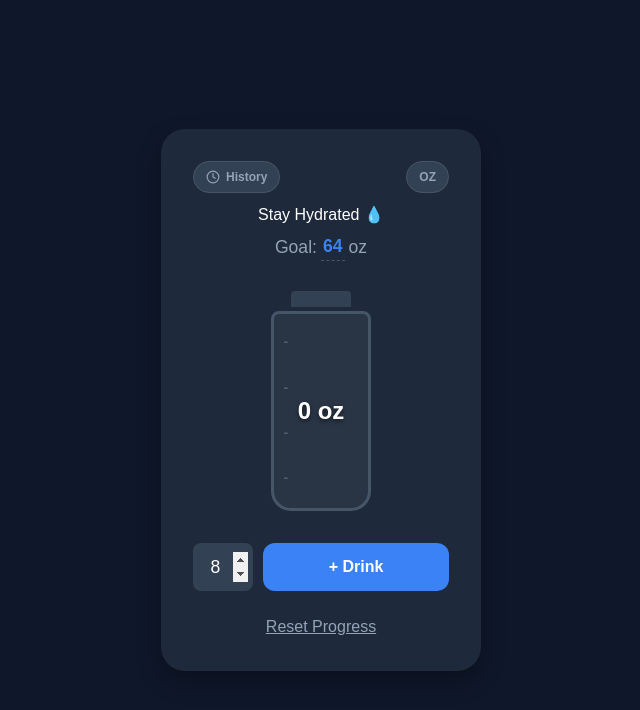
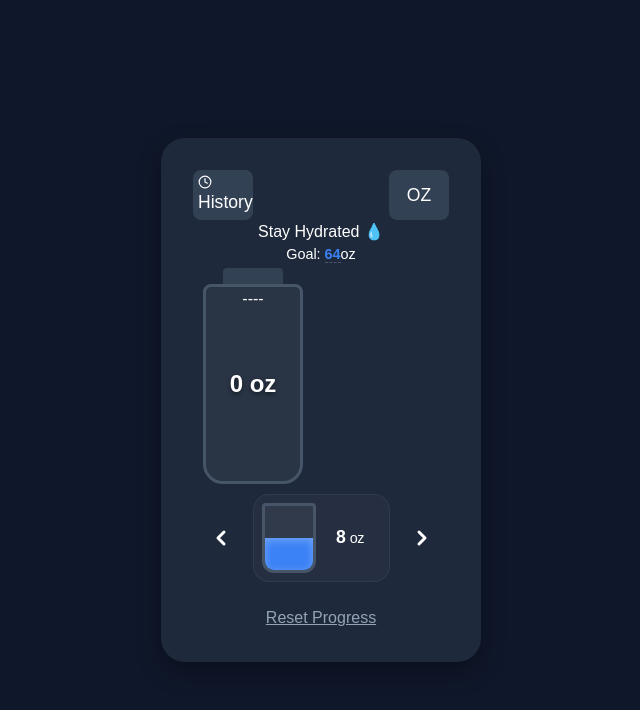
Before and after one commit to nadia-nh/rc-water-tracking-app, a Next.js app: page / in a window 1280 px wide. Shown: the top 710 px of the page, without its empty margins (319-959 px from the left). Built offline with nearby package versions, Linux system fonts and the light colour scheme.

Commit message:
Change input water amount selection to use a glass

```diff
--- a/app/globals.css
+++ b/app/globals.css
@@ -17,6 +17,7 @@ body {
   min-height: 100vh;
 }
 
+/* 1. Main Card */
 .card {
   background: #1e293b;
   padding: 2rem;
@@ -26,7 +27,14 @@ body {
   width: 320px;
 }
 
-input[type="number"] {
+/* 2. Top Action Row */
+.top-actions-container {
+  display: flex;
+  justify-content: space-between;
+  width: 100%;
+}
+
+.action-btn {
   background: #334155;
   border: none;
   color: white;
@@ -37,68 +45,76 @@ input[type="number"] {
   text-align: center;
 }
 
-/* Styling the number input arrows for better UX */
-input[type="number"]::-webkit-inner-spin-button,
-input[type="number"]::-webkit-outer-spin-button {
-  opacity: 1;
-  height: 30px;
+/* 3. Goal Area */
+.goal-container {
+  color: var(--text-muted);
+  font-size: 0.9rem;
+  height: 24px;
+}
+
+.goal-text-editable {
+  color: var(--water-blue);
+  font-weight: bold;
+  border-bottom: 1px dashed #475569;
   cursor: pointer;
 }
 
-.input-group-merged {
-  margin: 2rem auto 0 auto;
-  max-width: 260px;
-  display: flex;
-  gap: 10px;
-
-  align-items: center;
-  justify-content: center;
+.goal-input-active {
+  background: #334155;
+  border: 1px solid var(--water-blue);
+  color: white;
+  width: 60px;
+  text-align: center;
+  border-radius: 4px;
+  outline: none;
 }
 
-.amount-input {
-  background: #334155;
-  border: 1px solid #475569;
-  color: white;
-  /* padding: 10px; */
-  border-radius: 12px;
-  width: 80px;
-  font-size: 1.2rem;
-  text-align: center;
-  outline: none;
-  height: 48px;
+/* 4. Bottle Styles */
+.bottle-container {
+  width: 120px;
+  position: relative;
 }
 
-.amount-input:focus {
-  border-color: var(--water-blue);
+.bottle-cap {
+  width: 60px;
+  height: 16px;
+  background: #334155;
+  border-radius: 4px 4px 0 0;
+  margin: 0 auto;
 }
 
-.log-btn-side {
-  background: var(--water-blue);
-  color: white;
-  border: none;
-  border-radius: 12px;
-  font-weight: bold;
-  cursor: pointer;
-  flex: 1;
-
-  /* Center the text inside the button vertically */
-  display: flex;
-  align-items: center;
-  justify-content: center;
-
-  height: 48px;
-  transition: all 0.2s ease;
+.bottle-body {
+  width: 100px;
+  height: 200px;
+  background: rgba(255, 255, 255, 0.05);
+  border: 3px solid #475569;
+  border-radius: 8px 8px 20px 20px;
+  position: relative;
+  overflow: hidden;
+  margin: 0 auto;
 }
 
-.log-btn-side:hover {
-  background-color: #2563eb;
-  filter: brightness(1.1);
+.water-fill {
+  position: absolute;
+  bottom: 0;
+  left: 0;
+  right: 0;
+  background: linear-gradient(to top, #2563eb, var(--water-blue));
+  transition: height 0.5s cubic-bezier(0.4, 0, 0.2, 1);
 }
 
-.log-btn-side:active {
-  transform: scale(0.95);
+.bottle-label {
+  position: absolute;
+  top: 50%;
+  left: 50%;
+  transform: translate(-50%, -50%);
+  z-index: 10;
+  font-size: 1.5rem;
+  font-weight: 800;
+  text-shadow: 0 2px 4px rgba(0,0,0,0.5);
 }
 
+/* 5. Reset Button */
 .reset-btn {
   margin-top: 1.5rem;
   background: transparent;
@@ -108,193 +124,7 @@ input[type="number"]::-webkit-outer-spin-button {
   cursor: pointer;
 }
 
-.goal-container {
-  color: #94a3b8;
-  font-size: 1.1rem;
-  margin-top: 8px;
-  display: flex;
-  justify-content: center;
-  align-items: center;
-  gap: 4px;
-  height: 24px;
-}
-
-.goal-text-editable {
-  color: var(--water-blue);
-  font-weight: bold;
-  border-bottom: 1px dashed #475569;
-  cursor: pointer;
-  padding: 0 2px;
-  transition: border-color 0.2s;
-}
-
-.goal-text-editable:hover {
-  border-bottom-color: var(--water-blue);
-  background: rgba(59, 130, 246, 0.1);
-  border-radius: 2px;
-}
-
-.goal-input-active {
-  background: #334155;
-  border: 1px solid var(--water-blue);
-  color: white;
-  width: 50px;
-  text-align: center;
-  font-size: 1.1rem;
-  font-weight: bold;
-  margin: 0;
-  border-radius: 4px;
-  outline: none;
-}
-
-/* Hide arrows for the goal input */
-.goal-input-active::-webkit-inner-spin-button,
-.goal-input-active::-webkit-outer-spin-button {
-  -webkit-appearance: none;
-  margin: 0;
-}
-
-/* Bottle Container Layout */
-.bottle-container {
-  margin: 2rem auto;
-  width: 120px;
-  position: relative;
-  display: flex;
-  flex-direction: column;
-  align-items: center;
-}
-
-/* The Cap Section */
-.bottle-cap {
-  width: 60px;
-  height: 20px;
-  background: #334155;
-  border-radius: 4px 4px 0 0;
-  border-bottom: 4px solid #1e293b;
-}
-
-/* The Main Bottle Body */
-.bottle-body {
-  width: 100px;
-  height: 200px;
-  background: rgba(255, 255, 255, 0.05); /* Translucent plastic */
-  border: 3px solid #475569;
-  border-radius: 8px 8px 20px 20px;
-  position: relative;
-  overflow: hidden; /* Clips the water inside */
-  display: flex;
-  justify-content: center;
-  align-items: center;
-}
-
-/* Measurement marks on the side */
-.bottle-marks {
-  position: absolute;
-  left: 8px;
-  top: 10%;
-  height: 80%;
-  display: flex;
-  flex-direction: column;
-  justify-content: space-between;
-  color: rgba(255, 255, 255, 0.2);
-  font-family: monospace;
-  font-weight: bold;
-}
-
-/* The Liquid Logic */
-.water-fill {
-  position: absolute;
-  bottom: 0;
-  left: 0;
-  right: 0;
-  background: linear-gradient(to top, #2563eb, var(--water-blue));
-  transition: height 0.5s cubic-bezier(0.4, 0, 0.2, 1);
-  box-shadow: inset 0 10px 20px rgba(255, 255, 255, 0.2);
-}
-
-/* Text overlay on the bottle */
-.bottle-label {
-  position: relative;
-  z-index: 10;
-  font-size: 1.5rem;
-  font-weight: 800;
-  text-shadow: 0 2px 4px rgba(0,0,0,0.5);
-}
-
-.success-toast {
-  position: absolute;
-  top: 20px;
-  left: 50%;
-  transform: translateX(-50%);
-  background: #10b981; /* Success Green */
-  color: white;
-  padding: 12px 24px;
-  border-radius: 50px;
-  font-weight: bold;
-  font-size: 0.9rem;
-  box-shadow: 0 4px 15px rgba(16, 185, 129, 0.4);
-  z-index: 100;
-  white-space: nowrap;
-  animation: slideDown 0.5s ease-out forwards;
-}
-
-@keyframes slideDown {
-  0% {
-    opacity: 0;
-    transform: translate(-50%, -20px);
-  }
-  100% {
-    opacity: 1;
-    transform: translate(-50%, 0);
-  }
-}
-
-/* Optional: Make the bottle glow when goal is reached */
-.bottle-body.goal-reached {
-  border-color: #10b981;
-  box-shadow: 0 0 20px rgba(16, 185, 129, 0.2);
-  transition: all 0.5s ease;
-}
-
-.unit-toggle-container {
-  display: flex;
-  justify-content: flex-end;
-  margin-bottom: -10px;
-}
-
-.unit-toggle-btn {
-  background: #334155;
-  border: 1px solid #475569;
-  color: #94a3b8;
-  padding: 4px 12px;
-  border-radius: 20px;
-  font-size: 0.7rem;
-  font-weight: bold;
-  cursor: pointer;
-  transition: all 0.2s;
-}
-
-.unit-toggle-btn:hover {
-  color: white;
-  border-color: var(--water-blue);
-}
-
-/* Update the bottle label to accommodate the unit text */
-.bottle-label small {
-  font-size: 0.8rem;
-  opacity: 0.7;
-  margin-left: 2px;
-}
-
-
-
-.skeleton-container {
-  display: flex;
-  flex-direction: column;
-  align-items: center;
-  gap: 20px;
-}
-
+/* 6. Skeleton Blocks */
 .skeleton-block {
   background-color: #334155;
   border-radius: 16px;
@@ -319,92 +149,116 @@ input[type="number"]::-webkit-outer-spin-button {
   height: 110px;
 }
 
+.skeleton-top { height: 60px; }
+.skeleton-middle { width: 100px; height: 216px; margin: 0 auto; }
+.skeleton-bottom { height: 100px; }
+
 @keyframes pulse {
   0%, 100% { opacity: 1; }
   50% { opacity: 0.5; }
 }
 
-
-/* Container for both buttons at the top */
-.top-actions-container {
+/* Mini Glass Selector */
+.logger-container {
   display: flex;
-  justify-content: space-between;
+  flex-direction: column;
+  align-items: center;
+  gap: 12px;
   width: 100%;
-  margin-bottom: 10px;
+  padding-top: 10px;
 }
 
-/* Common style for toggle and history buttons */
-.action-btn {
-  background: #334155;
-  border: 1px solid #475569;
-  color: #94a3b8;
-  padding: 6px 12px;
-  border-radius: 20px;
-  font-size: 0.75rem;
-  font-weight: bold;
-  cursor: pointer;
-  text-decoration: none;
+.glass-selector {
   display: flex;
   align-items: center;
-  gap: 6px;
+  justify-content: center;
+  gap: 10px; /* Space between arrows and glass */
+  width: 100%;
+}
+
+/* Mini glass */
+.vessel-group {
+  display: flex;
+  align-items: center;
+  gap: 12px; /* Space between the glass and the text */
+  background: rgba(255, 255, 255, 0.03);
+  padding: 8px 16px 8px 8px; /* More padding on the right for the text */
+  border-radius: 16px;
+  border: 1px solid rgba(255, 255, 255, 0.05);
+}
+
+.mini-glass-btn {
+  width: 54px;
+  height: 70px;
+  background: rgba(255, 255, 255, 0.05);
+  border: 3px solid #475569;
+  border-radius: 4px 4px 12px 12px;
+  position: relative;
+  overflow: hidden;
+  cursor: pointer;
+  transition: all 0.2s cubic-bezier(0.175, 0.885, 0.32, 1.275);
+}
+
+.mini-glass-btn:hover {
+  border-color: var(--water-blue);
+  transform: translateY(-2px);
+  box-shadow: 0 4px 12px rgba(59, 130, 246, 0.2);
+}
+
+.mini-glass-btn:active {
+  transform: scale(0.92);
+}
+
+.mini-water-fill {
+  position: absolute;
+  bottom: 0;
+  left: 0;
+  right: 0;
+  background: var(--water-blue);
+  transition: height 0.3s ease-out;
+  box-shadow: inset 0 2px 8px rgba(255,255,255,0.3);
+}
+
+/* Navigation Arrows */
+.nav-arrow-btn {
+  background: transparent;
+  border: none;
+  color: #475569;
+  cursor: pointer;
+  padding: 10px;
+  display: flex;
+  align-items: center;
+  justify-content: center;
+  transition: color 0.2s, transform 0.2s;
+}
+
+.nav-arrow-btn:hover:not(:disabled) {
+  color: var(--water-blue);
+  transform: scale(1.2);
+}
+
+.nav-arrow-btn:disabled {
+  opacity: 0.2;
+  cursor: not-allowed;
+}
+
+.nav-arrow-btn {
+  color: var(--text-muted);
   transition: all 0.2s;
 }
 
-.action-btn:hover {
+/* Amount Display */
+.amount-display {
+  min-width: 45px; /* Keeps layout stable when numbers change */
+  font-size: 1.1rem;
+  font-weight: 700;
+  line-height: 1;
   color: white;
-  border-color: var(--water-blue);
+  letter-spacing: -0.5px;
 }
 
-/* History Page Specifics */
-.history-header {
-  display: flex;
-  align-items: center;
-  gap: 20px;
-  margin-bottom: 20px;
+.amount-display small {
+  color: var(--text-muted);
+  font-size: 0.9rem;
+  font-weight: 400;
 }
-
-.back-link {
-  color: var(--water-blue);
-  text-decoration: none;
-  font-size: 0.9rem;
-}
-
-.records-list {
-  max-height: 400px;
-  overflow-y: auto;
-  padding-right: 5px;
-}
-
-.record-item {
-  display: flex;
-  justify-content: space-between;
-  align-items: center;
-  padding: 12px 0;
-  border-bottom: 1px solid #334155;
-}
-
-.record-info {
-  display: flex;
-  flex-direction: column;
-  text-align: left;
-}
-
-.record-date {
-  font-size: 0.7rem;
-  color: #94a3b8;
-}
-
-.record-time {
-  font-size: 1rem;
-  font-weight: bold;
-}
-
-.record-amount {
-  color: var(--water-blue);
-  font-weight: bold;
-}
-
-.empty-text {
-  color: #475569;
-  margin-top: 40px;
-}
--- a/app/page.tsx
+++ b/app/page.tsx
@@ -19,6 +19,8 @@ export default function Home() {
     amount,
     goal,
     step,
+    min,
+    max,
     unit,
     toggleUnit,
     addWater,
@@ -124,18 +126,40 @@ export default function Home() {
         </div>
       </div>
 
-      <div className="input-group-merged">
-        <input
-          className="amount-input"
-          type="number"
-          value={amount}
-          step={step}
-          min={step}
-          onChange={(e) => handleAmountChange(Number(e.target.value))}
-        />
-        <button className="log-btn-side" onClick={addWater}>
-          + Drink
-        </button>
+      <div className="logger-container">
+        <div className="glass-selector">
+          {/* Decrease Button */}
+          <button
+            className="nav-arrow-btn"
+            onClick={() => handleAmountChange(amount - step)}
+            disabled={amount <= min}
+          >
+            <svg width="24" height="24" viewBox="0 0 24 24" fill="none" stroke="currentColor" strokeWidth="3" strokeLinecap="round" strokeLinejoin="round"><polyline points="15 18 9 12 15 6"></polyline></svg>
+          </button>
+
+          {/* The Glass (Action Button) */}
+          <div className="vessel-group">
+            <button className="mini-glass-btn" onClick={addWater}>
+              <div
+                className="mini-water-fill"
+                style={{ height: `${(amount / max) * 100}%` }}
+              />
+            </button>
+
+            <div className="amount-display">
+              {amount} <small> {unit} </small>
+            </div>
+          </div>
+
+          {/* Increase Button */}
+          <button
+            className="nav-arrow-btn"
+            onClick={() => handleAmountChange(amount + step)}
+            disabled={amount >= max}
+          >
+            <svg width="24" height="24" viewBox="0 0 24 24" fill="none" stroke="currentColor" strokeWidth="3" strokeLinecap="round" strokeLinejoin="round"><polyline points="9 18 15 12 9 6"></polyline></svg>
+          </button>
+        </div>
       </div>
 
       <button className="reset-btn" onClick={handleResetWater}>
--- a/app/water-tracker.tsx
+++ b/app/water-tracker.tsx
@@ -12,7 +12,9 @@ import {
   switchUnit,
   displayAmount,
   processInput,
-  getStep } from './types/water-unit';
+  getStep,
+  getMinAmount,
+  getMaxAmount } from './types/water-unit';
 
 export function useWaterTracker() {
   const [total, setTotal] = useState<number>(0);
@@ -71,6 +73,8 @@ export function useWaterTracker() {
     amount : displayAmount(unit, amount),
     goal : displayAmount(unit, goal),
     step : getStep(unit),
+    min : getMinAmount(unit),
+    max : getMaxAmount(unit),
     unit,
     toggleUnit,
     addWater,
--- a/package.json
+++ b/package.json
@@ -12,7 +12,8 @@
   "dependencies": {
     "next": "16.1.1",
     "react": "19.2.3",
-    "react-dom": "19.2.3"
+    "react-dom": "19.2.3",
+    "water-tracking": "^0.1.0"
   },
   "devDependencies": {
     "@tailwindcss/postcss": "^4",
```
Also changed, not shown: app/types/water-unit.ts (+8 -0 lines), 1 other file (tests, documents, lock files or other folders).
